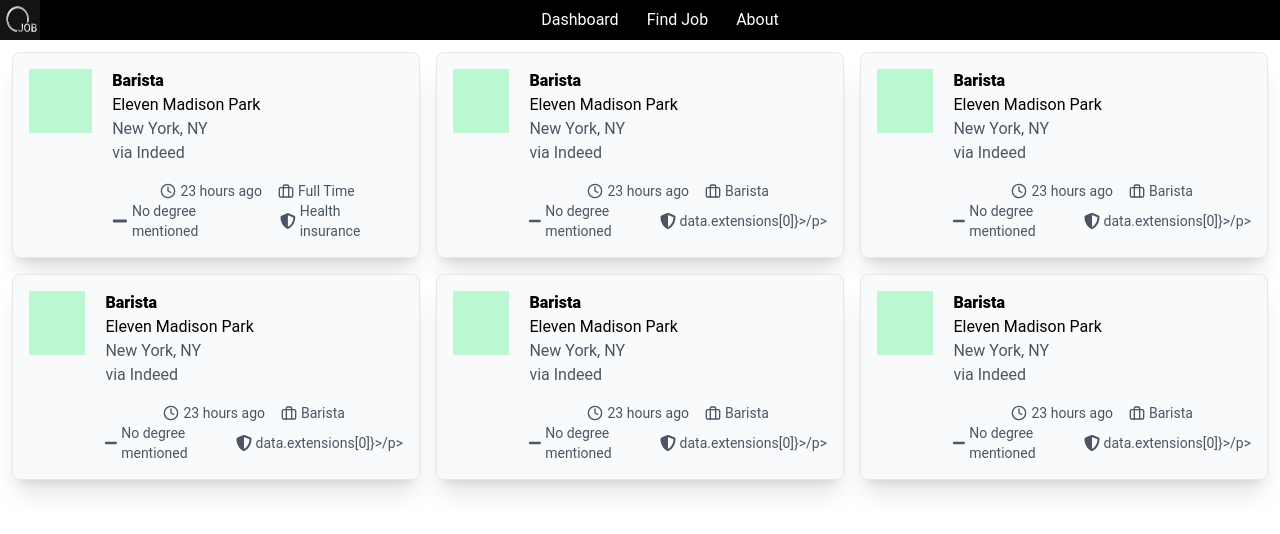
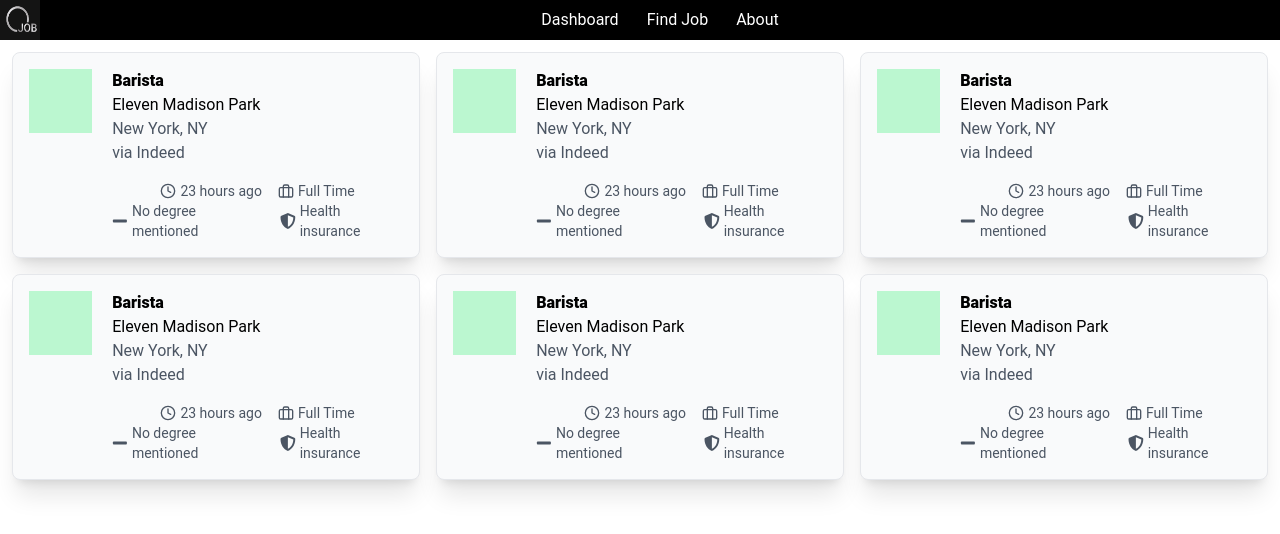
Before and after one commit to programmermame/The-Job-Aggregator-ALX-Portfolio-Project, a React (Vite) app in the folder Front-end/: page / in a window 1280 px wide. Shown: the top 534 px of the page. Built offline with nearby package versions, Linux system fonts and the light colour scheme.

Commit message:
front-end

```diff
--- a/Front-end/src/Components/JobListings.jsx
+++ b/Front-end/src/Components/JobListings.jsx
@@ -3,13 +3,13 @@
 
 const JobListings = () => {
     const data = {
-        title:'Barista',
-        subtitle:'Eleven Madison Park',
-        location:'New York, NY',
-        via:'via Indeed',
-        jobPost:'23 hours ago',
-        type:'Full Time',
-        extensions:[
+        title: 'Barista',
+        subtitle: 'Eleven Madison Park',
+        location: 'New York, NY',
+        via: 'via Indeed',
+        jobPost: '23 hours ago',
+        type: 'Full Time',
+        extensions: [
             'No degree mentioned',
             'Health insurance'
         ]
@@ -62,7 +62,7 @@
                         </div>
                         <div className='flex text-gray-600 items-center'>
                             <FiBriefcase className="w-4 h-4" />
-                            <p className='ml-1'>{data.title}</p>
+                            <p className='ml-1'>{data.type}</p>
                         </div>
                     </div>
                     <div className='flex gap-4 text-sm justify-center'>
@@ -72,7 +72,7 @@
                         </div>
                         <div className='flex text-gray-600 items-center'>
                             <FaShieldAlt className="w-4 h-4" />
-                            <p className='ml-1'>data.extensions[0]}></p>/p>
+                            <p className='ml-1'>{data.extensions[1]}</p>
                         </div>
                     </div>
                 </div>
@@ -93,7 +93,7 @@
                         </div>
                         <div className='flex text-gray-600 items-center'>
                             <FiBriefcase className="w-4 h-4" />
-                            <p className='ml-1'>{data.title}</p>
+                            <p className='ml-1'>{data.type}</p>
                         </div>
                     </div>
                     <div className='flex gap-4 text-sm justify-center'>
@@ -103,7 +103,7 @@
                         </div>
                         <div className='flex text-gray-600 items-center'>
                             <FaShieldAlt className="w-4 h-4" />
-                            <p className='ml-1'>data.extensions[0]}></p>/p>
+                            <p className='ml-1'>{data.extensions[1]}</p>
                         </div>
                     </div>
                 </div>
@@ -124,7 +124,7 @@
                         </div>
                         <div className='flex text-gray-600 items-center'>
                             <FiBriefcase className="w-4 h-4" />
-                            <p className='ml-1'>{data.title}</p>
+                            <p className='ml-1'>{data.type}</p>
                         </div>
                     </div>
                     <div className='flex gap-4 text-sm justify-center'>
@@ -134,7 +134,7 @@
                         </div>
                         <div className='flex text-gray-600 items-center'>
                             <FaShieldAlt className="w-4 h-4" />
-                            <p className='ml-1'>data.extensions[0]}></p>/p>
+                            <p className='ml-1'>{data.extensions[1]}</p>
                         </div>
                     </div>
                 </div>
@@ -155,7 +155,7 @@
                         </div>
                         <div className='flex text-gray-600 items-center'>
                             <FiBriefcase className="w-4 h-4" />
-                            <p className='ml-1'>{data.title}</p>
+                            <p className='ml-1'>{data.type}</p>
                         </div>
                     </div>
                     <div className='flex gap-4 text-sm justify-center'>
@@ -165,7 +165,7 @@
                         </div>
                         <div className='flex text-gray-600 items-center'>
                             <FaShieldAlt className="w-4 h-4" />
-                            <p className='ml-1'>data.extensions[0]}></p>/p>
+                            <p className='ml-1'>{data.extensions[1]}</p>
                         </div>
                     </div>
                 </div>
@@ -186,7 +186,7 @@
                         </div>
                         <div className='flex text-gray-600 items-center'>
                             <FiBriefcase className="w-4 h-4" />
-                            <p className='ml-1'>{data.title}</p>
+                            <p className='ml-1'>{data.type}</p>
                         </div>
                     </div>
                     <div className='flex gap-4 text-sm justify-center'>
@@ -196,7 +196,7 @@
                         </div>
                         <div className='flex text-gray-600 items-center'>
                             <FaShieldAlt className="w-4 h-4" />
-                            <p className='ml-1'>data.extensions[0]}></p>/p>
+                            <p className='ml-1'>{data.extensions[1]}</p>
                         </div>
                     </div>
                 </div>
```
